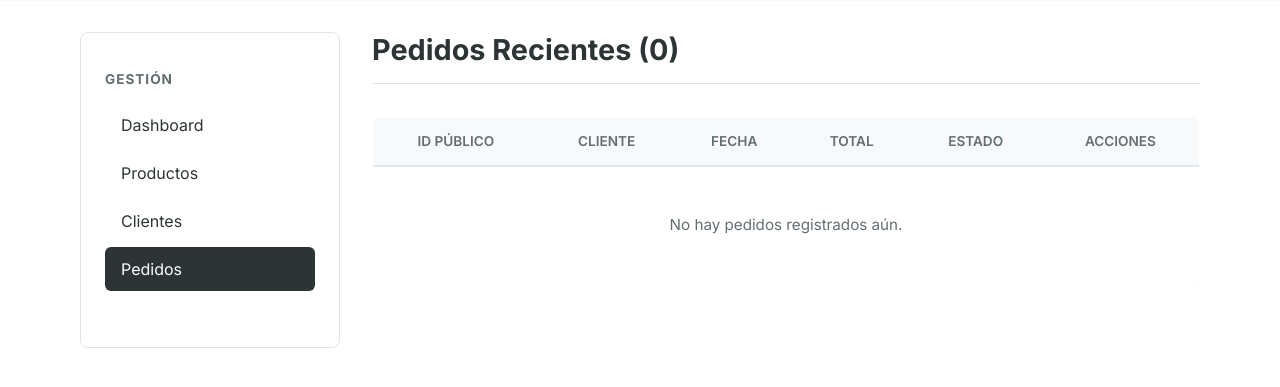
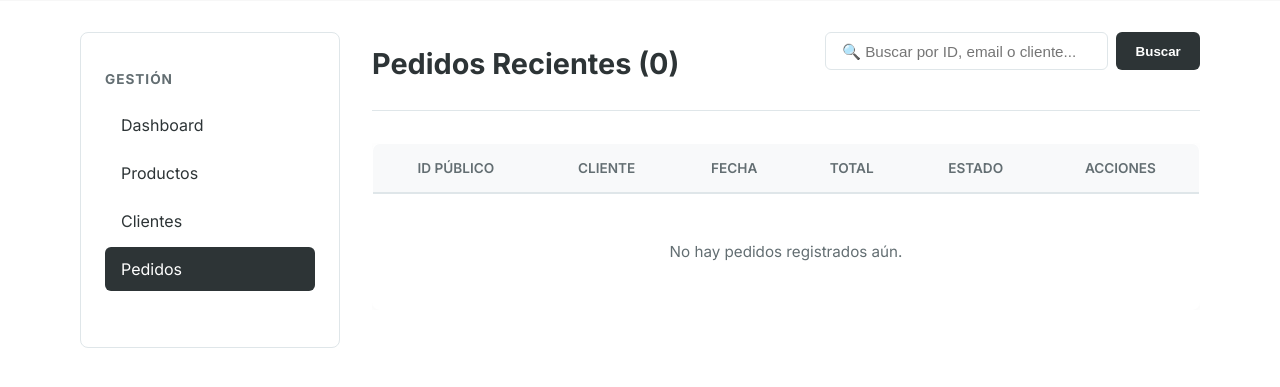
Before and after one commit to Ultimate88x/PGPI-G1.7, a Django app: page /administrator/orders/ in a window 1280 px wide. Shown: the part 60-447 px from the top of the page. Run offline with Django 5.2, Linux system fonts and the light colour scheme; the visitor is signed in with stand-in values (Sample User, id 1); data comes from the database, SQL or seed files in the repository; data that the repository does not hold is empty.

Commit message:
feat: ✨ Add filters on admin panels

```diff
--- a/charmaway/administrator/templates/administrator/order/order_list.html
+++ b/charmaway/administrator/templates/administrator/order/order_list.html
@@ -21,6 +21,24 @@
     <main>
         <div class="admin-header">
             <h1 class="admin-title">Pedidos Recientes ({{ orders|length }})</h1>
+
+            <form method="get" class="search-form">
+                <input type="text"
+                    name="q"
+                    class="search-input"
+                    placeholder="🔍 Buscar por ID, email o cliente..."
+                    value="{{ request.GET.q|default:'' }}">
+
+                <button type="submit" class="search-btn">
+                    Buscar
+                </button>
+
+                {% if request.GET.q %}
+                    <a href="{% url 'administrator:order_list' %}" class="btn-clear" title="Limpiar filtros">
+                        ✕
+                    </a>
+                {% endif %}
+            </form>
         </div>
 
         <div style="overflow-x: auto;">
@@ -39,7 +57,7 @@
                     {% for order in orders %}
                     <tr>
                         <td style="font-family: monospace; font-weight: bold; color: var(--dark-btn);">
-                            #{{ order.public_id }}
+                            {{ order.public_id }}
                         </td>
                         <td>
                             {% if order.customer %}
--- a/charmaway/administrator/views.py
+++ b/charmaway/administrator/views.py
@@ -5,14 +5,27 @@ from order.models import Order
 from .forms import ProductForm, ImageFormSet, SizeFormSet, CategoryForm, BrandForm, CustomerBaseForm, CustomerCreateForm, OrderStatusForm
 from .decorators import admin_required
 from django.contrib import messages
+from django.db.models import Q, CharField, Value, Sum
+from django.db.models.functions import Concat
 from django.db.models.deletion import ProtectedError
 
 @admin_required
 def admin_dashboard(request):
+
     total_products = Product.objects.count()
+    total_clients = Customer.objects.count()
+    total_orders = Order.objects.count()
+    total_revenue = Order.objects.filter(status='DELIVERED').aggregate(total_revenue=Sum('final_price'))['total_revenue'] or 0
+    average_order_value = Order.objects.filter(status='DELIVERED').aggregate(average_value=Sum('final_price') / Sum(1))['average_value'] or 0
+    total_expected_revenue = Order.objects.aggregate(expected_revenue=Sum('final_price'))['expected_revenue'] or 0
 
     context = {
-        'total_products': total_products
+        'total_products': total_products,
+        'total_clients': total_clients,
+        'total_orders': total_orders,
+        'total_revenue': total_revenue,
+        'average_order_value': average_order_value,
+        'total_expected_revenue': total_expected_revenue
     }
     return render(request, 'administrator/admin_dashboard.html', context)
 
@@ -186,6 +199,19 @@ def brand_edit(request, pk):
 @admin_required
 def customer_list(request):
     customers = Customer.objects.all().order_by('-is_superuser')
+    query = request.GET.get('q')
+    if query:
+        customers = customers.annotate(
+            search_name=Concat(
+                'name',
+                Value(' '),
+                'surnames',
+                output_field=CharField()
+            )
+        ).filter(
+            Q(email__icontains=query) |
+            Q(search_name__icontains=query)
+        ).distinct()
     context = {
         'customers': customers
     }
@@ -233,6 +259,20 @@ def customer_create(request):
 @admin_required
 def order_list(request):
     orders = Order.objects.all().order_by('-created_at').select_related('customer')
+    query = request.GET.get('q')
+    if query:
+        orders = orders.annotate(
+            search_name=Concat(
+                'customer__name',
+                Value(' '),
+                'customer__surnames',
+                output_field=CharField()
+            )
+        ).filter(
+            Q(public_id__icontains=query) |
+            Q(email__icontains=query) |
+            Q(search_name__icontains=query)
+        ).distinct()
     context = {
         'orders': orders
     }
--- a/charmaway/static/css/admin.css
+++ b/charmaway/static/css/admin.css
@@ -378,3 +378,64 @@
         grid-template-columns: 1fr;
     }
 }
+
+.search-form {
+    display: flex;
+    gap: 0.5rem;
+    margin-bottom: 1.5rem;
+    width: 375px;
+
+}
+
+.search-input {
+    flex-grow: 1;
+    padding: 0.6rem 1rem;
+    border: 1px solid var(--input-border);
+    border-radius: 6px;
+    font-size: 0.95rem;
+    color: var(--dark-btn);
+    outline: none;
+    transition: all 0.2s ease;
+}
+
+.search-input:focus {
+    border-color: var(--coral);
+    box-shadow: 0 0 0 3px rgba(255, 107, 107, 0.1);
+}
+
+.search-btn {
+    padding: 0.6rem 1.2rem;
+    background-color: var(--dark-btn);
+    color: white;
+    border: none;
+    border-radius: 6px;
+    font-weight: 600;
+    cursor: pointer;
+    transition: background 0.2s;
+    display: flex;
+    align-items: center;
+    gap: 0.5rem;
+}
+
+.search-btn:hover {
+    background-color: #000;
+}
+
+.btn-clear {
+    padding: 0.6rem 1.2rem;
+    background-color: #f1f2f6;
+    color: var(--muted);
+    border: 1px solid var(--input-border);
+    border-radius: 6px;
+    text-decoration: none;
+    font-weight: 600;
+    display: flex;
+    align-items: center;
+    transition: all 0.2s;
+}
+
+.btn-clear:hover {
+    background-color: #ffebee;
+    color: var(--danger);
+    border-color: #ffcdd2;
+}
```
Also changed, not shown: charmaway/administrator/templates/administrator/admin_dashboard.html (+25 -2 lines), charmaway/administrator/templates/administrator/customer/customer_list.html (+19 -0 lines).
